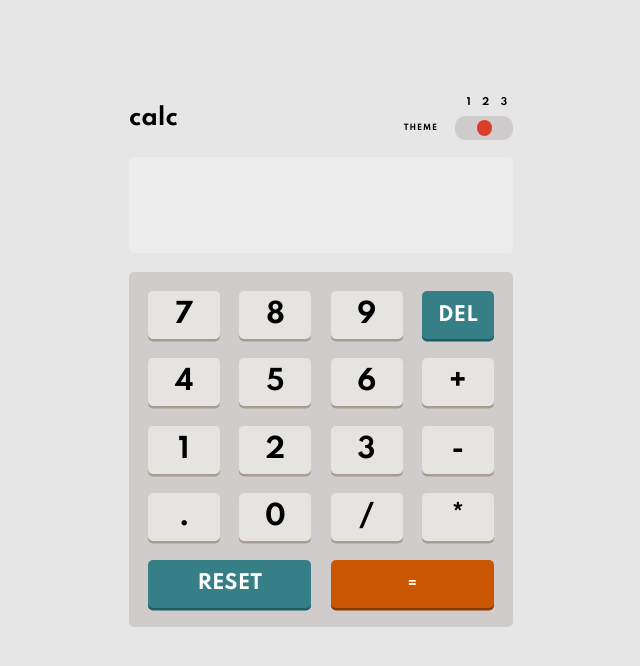
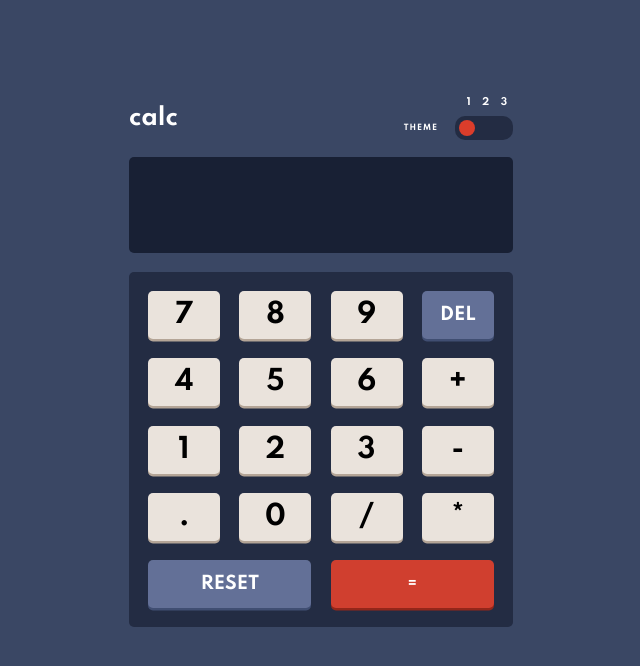
Before and after one commit to Abrosss/calculator, a plain HTML site: page calculator-app-main/index.html in a window 1280 px wide. Shown: the whole page, without its empty margins (319-959 px from the left). Drawn offline with Linux system fonts and the light colour scheme.

Commit message:
Add files via upload

```diff
--- a/calculator-app-main/style.css
+++ b/calculator-app-main/style.css
@@ -5,7 +5,7 @@
     font-size: 120%;
 }
 body{
-    background: hsl(0, 0%, 90%);
+    background: hsl(222, 26%, 31%);
     font-family: "Spartan", sans-serif;
 }
 .calc{
@@ -13,32 +13,34 @@ body{
     flex-direction: column;
     margin: 10vh auto 0 auto;
     max-width: 20rem;
-    background: hsl(0, 0%, 90%);
+    background: hsl(222, 26%, 31%);
 }
 .screen{
     display: flex;
     flex-wrap: wrap;
     height: 5rem;
     max-width: 20rem;
-    background: hsl(0, 0%, 93%);
+    background: hsl(224, 36%, 15%);
     justify-content:flex-end;
     align-items: center;
     margin-bottom: 1rem;
     border-radius: 5px;
     overflow: hidden;
     padding: 0 1rem;
+    color: white;
 
 }
 .header{
-    background: hsl(0, 0%, 90%);
+    background: hsl(222, 26%, 31%);
     display: flex;
     justify-content: space-between;
     align-items: center;
     height: 4rem;
     font-weight: bold;
+    color: white;
 }
 .buttons{
-    background: hsl(0, 5%, 81%);
+    background: hsl(223, 31%, 20%);
     display: flex;
     flex-wrap: wrap;
     padding: 0.5rem 0.5rem;
@@ -50,7 +52,7 @@ body{
     display: flex;
     align-items: center;
     justify-content: center;
-    background: hsl(45, 7%, 89%);
+    background: hsl(30, 25%, 89%);
     width: 3rem;
     height: 2.5rem;
     text-align: center;
@@ -60,7 +62,7 @@ body{
     border-radius: 5px;
     font-weight: bold;
     font-size: 1.4rem;
-    box-shadow: 0 2.5px hsl(35, 11%, 61%);
+    box-shadow: 0 2.5px hsl(28, 16%, 65%);
 }
 span{
     display: block;
@@ -68,27 +70,27 @@ span{
 
 .buttons .delReset{
     color: white;
-    background: hsl(185, 42%, 37%);
+    background: hsl(225, 21%, 49%);
     font-weight: bold;
     text-align: center;
-    box-shadow: 0 2.5px hsl(185, 58%, 25%);
-    font-size: 1rem;
+    box-shadow: 0 2.5px hsl(224, 28%, 35%);
+    font-size: 0.9rem;
 }
 .delReset span, .delReset span{
     font-size: 0.7rem;
 }
 .buttons .equal{
     color: white;
-    background: hsl(25, 98%, 40%);
-    box-shadow: 0 2.5px hsl(25, 99%, 27%);
+    background: hsl(6, 63%, 50%);
+    box-shadow: 0 2.5px hsl(6, 70%, 34%);
     font-size: 0.7rem;
 }
 #toggleContainer{
-background: hsl(0, 5%, 81%);
+background: hsl(223, 31%, 20%);
 border-radius: 10px;
 display: flex;
-justify-content: center;
-padding: 0.2rem 0;
+justify-content: left;
+padding: 0.2rem 0.2rem;
 width: 3rem;
 }
 .toggle{
@@ -129,15 +131,15 @@ width: 3rem;
 }
 
 .horizMoveLeft{
-    transform: translateX(-1rem);
+    transform: translateX(0rem);
     transition: 0.1s linear;
 }
 .horizMoveCenter{
-    transform: translateX(0rem);
+    transform: translateX(0.9rem);
     transition: 0.1s linear;
 }
 .horizMoveRight{
-    transform: translateX(1rem);
+    transform: translateX(2rem);
     transition: 0.1s linear;
 }
 #calcval{
@@ -161,7 +163,7 @@ width: 3rem;
         font-size: 0.7rem;
     }
     #toggleContainer{
-        padding: 0.3rem 0;
+        padding: 0.3rem 0.3rem;
         width: 3.5rem;
         }
     .text{
@@ -192,4 +194,8 @@ width: 3rem;
     .buttons .equal{
         font-size: 1rem;
     }
+    .horizMoveCenter{
+        transform: translateX(1rem);
+        transition: 0.1s linear;
+    }
 }
```
